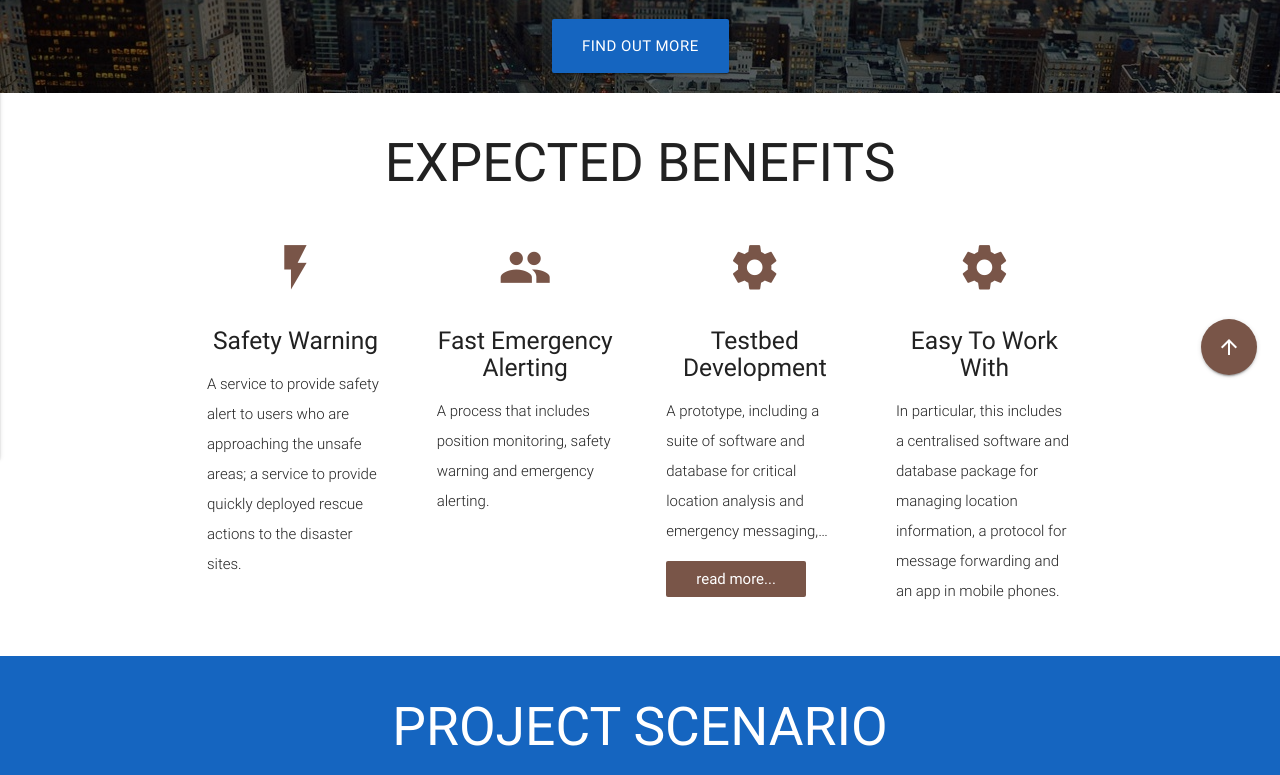
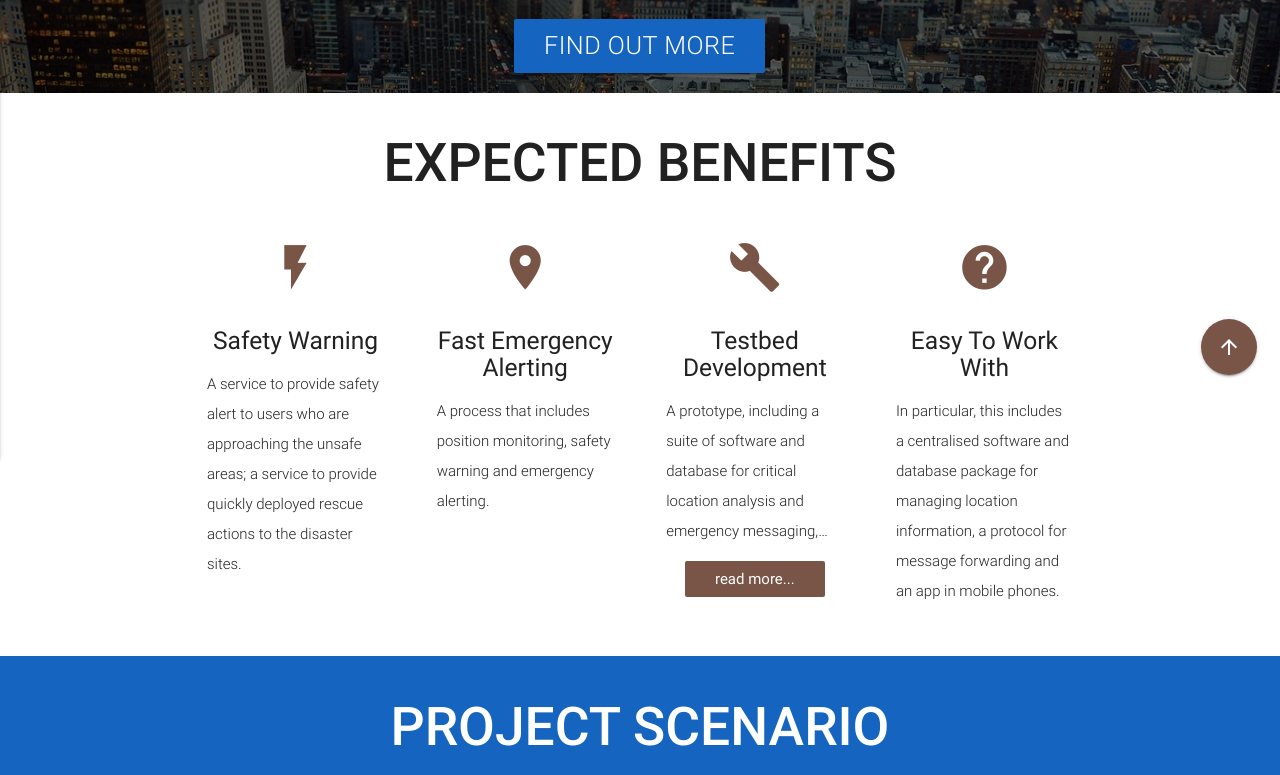
Before and after one commit to kajahno/swersd2d, a website: page index.html in a window 1280 px wide. Shown: the part 402-1177 px from the top of the page. Drawn offline with nearby package versions, Linux system fonts and the light colour scheme.

Commit message:
fix-modal-in-benefits-section

```diff
--- /dev/null
+++ b/dev/sass/responsive.scss
@@ -0,0 +1,17 @@
+h2 {
+  font-size: 1.56rem;
+  text-transform: uppercase !important;
+  font-weight:500;
+  @media (min-width: 767px) {
+    font-size: 2.56rem;
+  }
+  @media (min-width: 767px) {
+    font-size: 2.56rem;
+  }
+  @media (min-width: 960px) {
+    font-size: 3.56rem;
+  }
+}
+.icon-block .material-icons {
+  font-size: 3.56rem !important;
+}
--- a/index.html
+++ b/index.html
@@ -31,13 +31,13 @@
         <li><a href="#team">Team</a></li>
         <li><a href="#contact">Contact</a></li>
       </ul>
-      <a href="#" data-activates="nav-mobile" class="button-collapse"><i class="material-icons">menu</i></a>
+      <a href="#" data-activates="nav-mobile" class="button-collapse"><i class="material-icons white-text">menu</i></a>
     </div>
   </nav>
   <!--page banner-->
   <div id="index-banner" class="parallax-container">
     <div class="section no-pad-bot">
-      <div class="container">
+      <div class="container flow-text">
         <h2 class="header center white-text text-lighten-2">Location-based Control and Management System for Safety Warning and Emergency Rescuing Services using LTE D2D Technology</h2>
         <div class="row center">
         <a href="#about" id="download-button" class="btn-large darken-3 waves-effect waves-light blue lighten-1">Find out more</a>
@@ -61,25 +61,30 @@
         </div>
         <div class="col s12 m3">
           <div class="icon-block">
-            <h2 class="center brown-text"><i class="material-icons">group</i></h2>
+            <h2 class="center brown-text"><i class="material-icons">location_on</i></h2>
             <h5 class="center text-capitalize">Fast Emergency Alerting</h5>
             <p class="light">A process that includes position monitoring, safety warning and emergency alerting.</p>
           </div>
         </div>
         <div class="col s12 m3">
           <div class="icon-block">
-            <h2 class="center brown-text"><i class="material-icons">settings</i></h2>
+            <h2 class="center brown-text"><i class="material-icons">build</i></h2>
             <h5 class="center text-capitalize">Testbed development</h5>
             <p id="clamp3" class="light clamp">A prototype, including a suite of software and database for critical location analysis and emergency messaging, which is a system demonstrating the following: LTE D2D interface between 2 LTE modem handsets; relaying functionality for forwarding messages between the central controller and an out-of-coverage LTE modem handset; and high layer protocol and application software for exchanging safety related information.</p>
-              <a href="#more" class="btn-flat brown center-block white-text text-lowercase">read more...</a>
-              <div class="modal" id="more">
-                  <div class="modal-content">A prototype, including a suite of software and database for critical location analysis and emergency messaging, which is a system demonstrating the following: LTE D2D interface between 2 LTE modem handsets; relaying functionality for forwarding messages between the central controller and an out-of-coverage LTE modem handset; and high layer protocol and application software for exchanging safety related information.</div>
+            <div class="center-align">
+              <button data-target="more" class="btn-flat brown white-text text-lowercase">read more...</button>
+            </div>
+              <div id="more" class="modal">
+                  <div class="modal-content">
+                      <h4 class="center text-capitalize">Testbed development</h4>
+                      <p>A prototype, including a suite of software and database for critical location analysis and emergency messaging, which is a system demonstrating the following: LTE D2D interface between 2 LTE modem handsets; relaying functionality for forwarding messages between the central controller and an out-of-coverage LTE modem handset; and high layer protocol and application software for exchanging safety related information.</p>
+                  </div>
               </div>
           </div>
         </div>
         <div class="col s12 m3">
           <div class="icon-block">
-            <h2 class="center brown-text"><i class="material-icons">settings</i></h2>
+            <h2 class="center brown-text"><i class="material-icons">help</i></h2>
             <h5 class="center text-capitalize">Easy to work with</h5>
             <p class="light">In particular, this includes a centralised software and database package for managing location information, a protocol for message forwarding and an app in mobile phones.</p>
           </div>
```
Also changed, not shown: prod/css/swerslte.css, prod/css/swerslte.min.css.
